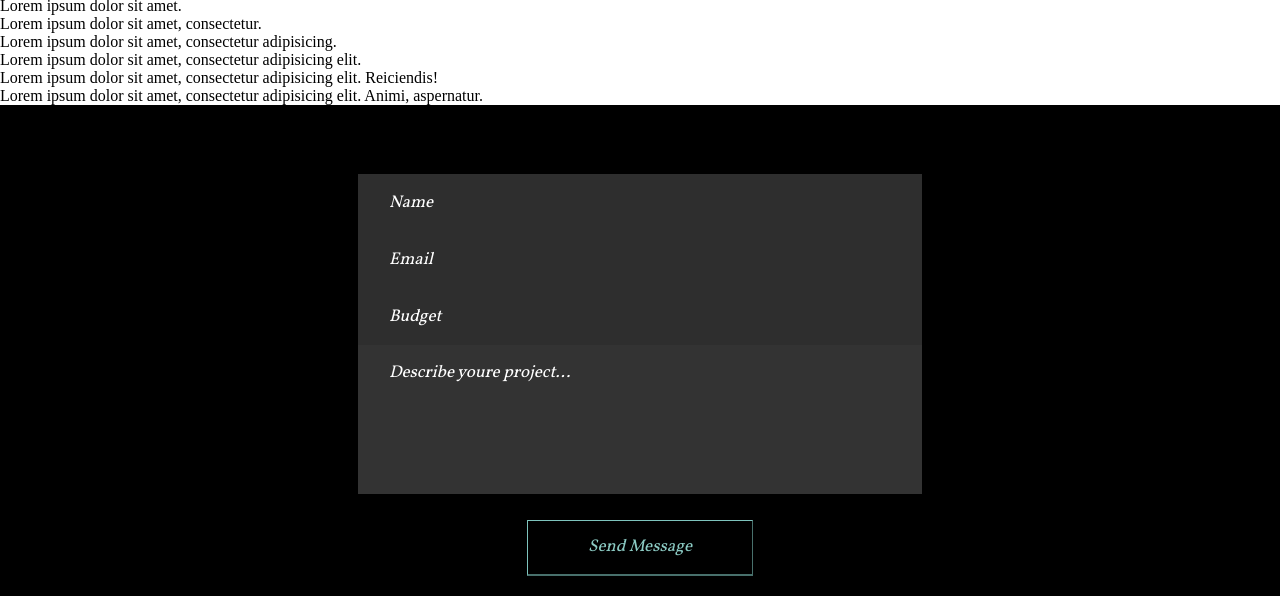
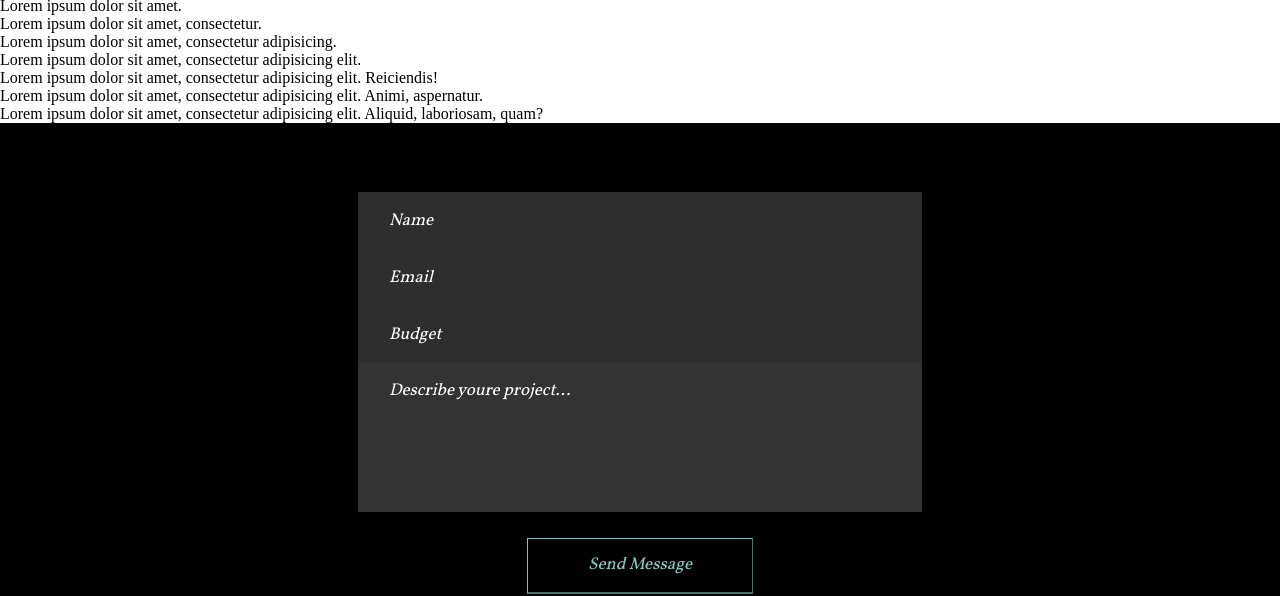
Before and after one commit to Refresh669/minimal, a plain HTML site: page index.html in a window 1280 px wide. Shown: the part 1747-2343 px from the top of the page. Drawn offline with Linux system fonts and the light colour scheme; a web font is replaced by a local one.

Commit message:
create lorem11

```diff
--- a/index.html
+++ b/index.html
@@ -138,6 +138,7 @@
         <p>Lorem ipsum dolor sit amet, consectetur adipisicing elit.</p>
         <p>Lorem ipsum dolor sit amet, consectetur adipisicing elit. Reiciendis!</p>
         <p>Lorem ipsum dolor sit amet, consectetur adipisicing elit. Animi, aspernatur.</p>
+        <p>Lorem ipsum dolor sit amet, consectetur adipisicing elit. Aliquid, laboriosam, quam?</p>
     </section>
 <footer>
     <div class="container" >
```
